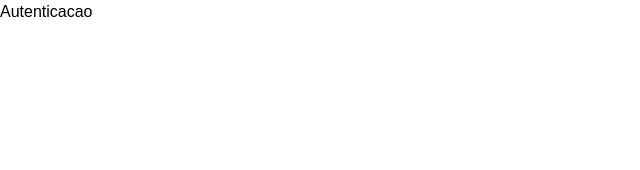
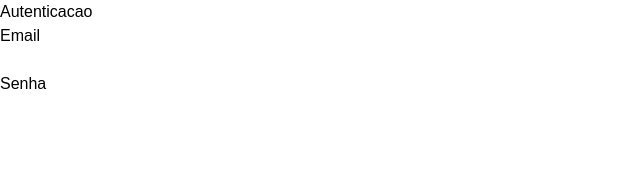
Before and after one commit to oadcavalcante/template-admin-nextjs, a Next.js app: page /autenticacao in a window 1280 px wide. Shown: the top 170 px of the page, without its empty margins (0-640 px from the left). Built offline with nearby package versions, Linux system fonts and the light colour scheme.

Commit message:
:construction: Implementando Página de Autenticação.

```diff
--- a/src/components/auth/AuthInput.tsx
+++ b/src/components/auth/AuthInput.tsx
@@ -1,12 +1,22 @@
 interface AuthInputProps {
-
+  label: string;
+  valor: any;
+  obrigatorio?: boolean;
+  naoRenderizarQuando?: boolean;
+  tipo?: "text" | "email" | "password";
+  valorMudou: (novoValor: any) => void;
 }
 
 export default function AuthInput(props: AuthInputProps) {
-  return (
-    <div>
-      <label></label>
-      <input type="text" />
+  return props.naoRenderizarQuando ? null : (
+    <div className="flex flex-col">
+      <label>{props.label}</label>
+      <input
+        type={props.tipo ?? "text"}
+        value={props.valor}
+        onChange={(e) => props.valorMudou?.(e.target.value)}
+        required={props.obrigatorio}
+      />
     </div>
   );
 }
--- a/src/pages/autenticacao.tsx
+++ b/src/pages/autenticacao.tsx
@@ -1,7 +1,17 @@
+import { useState } from "react";
+import AuthInput from "../components/auth/AuthInput";
+
 export default function Autenticacao() {
+  const [modo, setModo] = useState<'login' | 'cadastro'>('login');
+  const [email, setEmail] = useState("");
+  const [senha, setSenha] = useState("");
+
   return (
     <div>
       <h1>Autenticacao</h1>
+      <AuthInput label="Email" tipo="email" valor={email} valorMudou={setEmail} obrigatorio />
+      <AuthInput label="Senha" tipo="password" valor={senha} valorMudou={setSenha} />
+      {/* <AuthInput label="Confirmação de Senha" tipo="password" valor={senha} valorMudou={setSenha} naoRenderizarQuando={modo === 'login'} /> */}
     </div>
   );
 }
```
Also changed, not shown: 1 other file (tests, documents, lock files or other folders).
